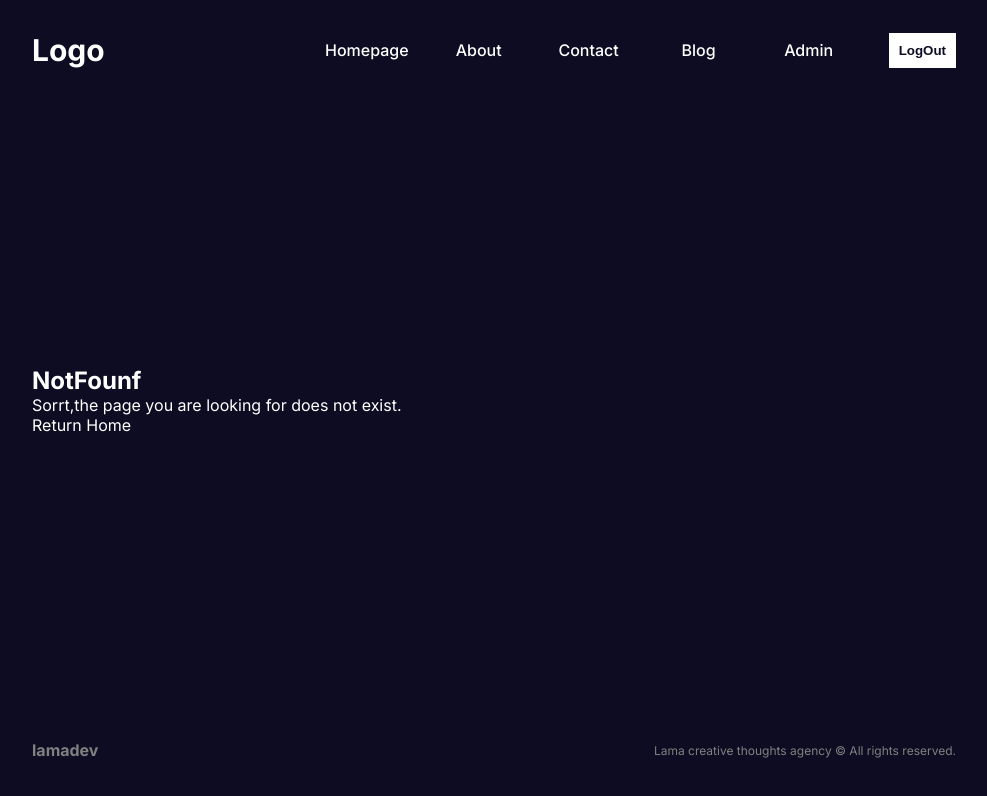
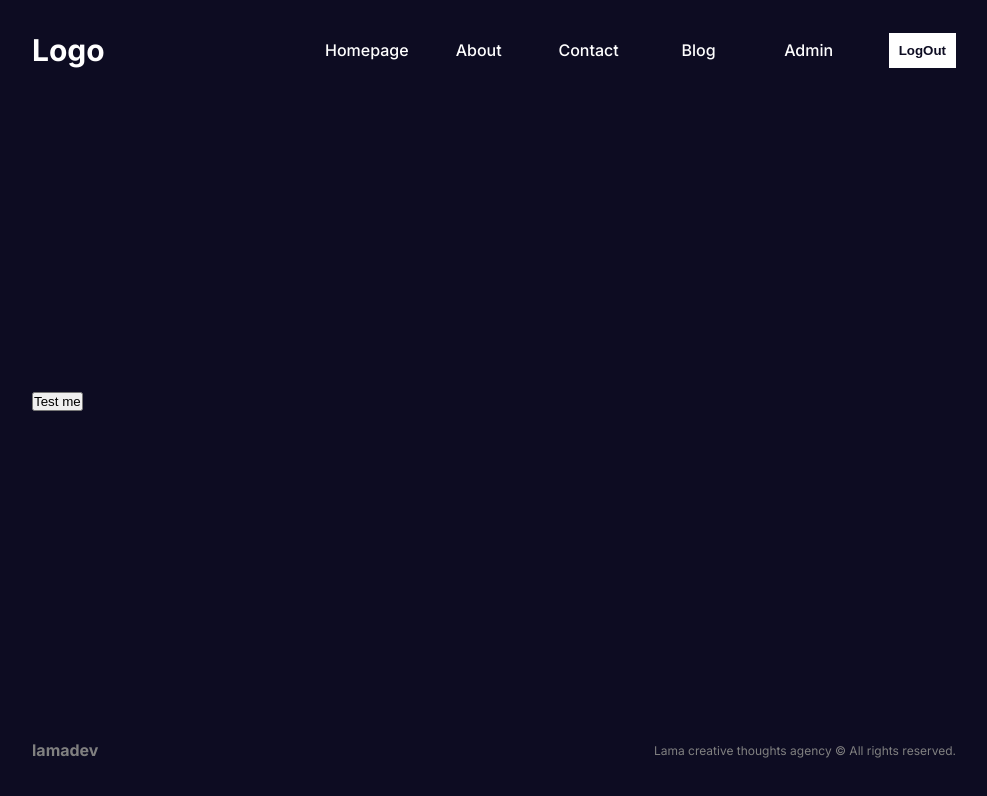
Before and after one commit to DHARAKA-METH/Next_Js_Project, a Next.js app: page /serverActionTetst in a window 1280 px wide. Before the commit this address had no page. Shown: the top 796 px of the page, without its empty margins (146-1133 px from the left). Built offline with nearby package versions, Linux system fonts and the light colour scheme.

Commit message:
server Action Test

```diff
--- /dev/null
+++ b/src/app/serverActionTetst/page.js
@@ -0,0 +1,14 @@
+import { sayhellow } from '@/lib/action'
+import React from 'react'
+
+const ServerActionTest = () => {
+  return (
+    <div>
+      <form action={sayhellow}>
+<button>Test me</button>
+      </form>
+    </div>
+  )
+}
+
+export default ServerActionTest
--- /dev/null
+++ b/src/lib/action.js
@@ -0,0 +1,4 @@
+export const sayhellow =async()=>{
+    "use server"
+    console.log("hellow")
+}
```
